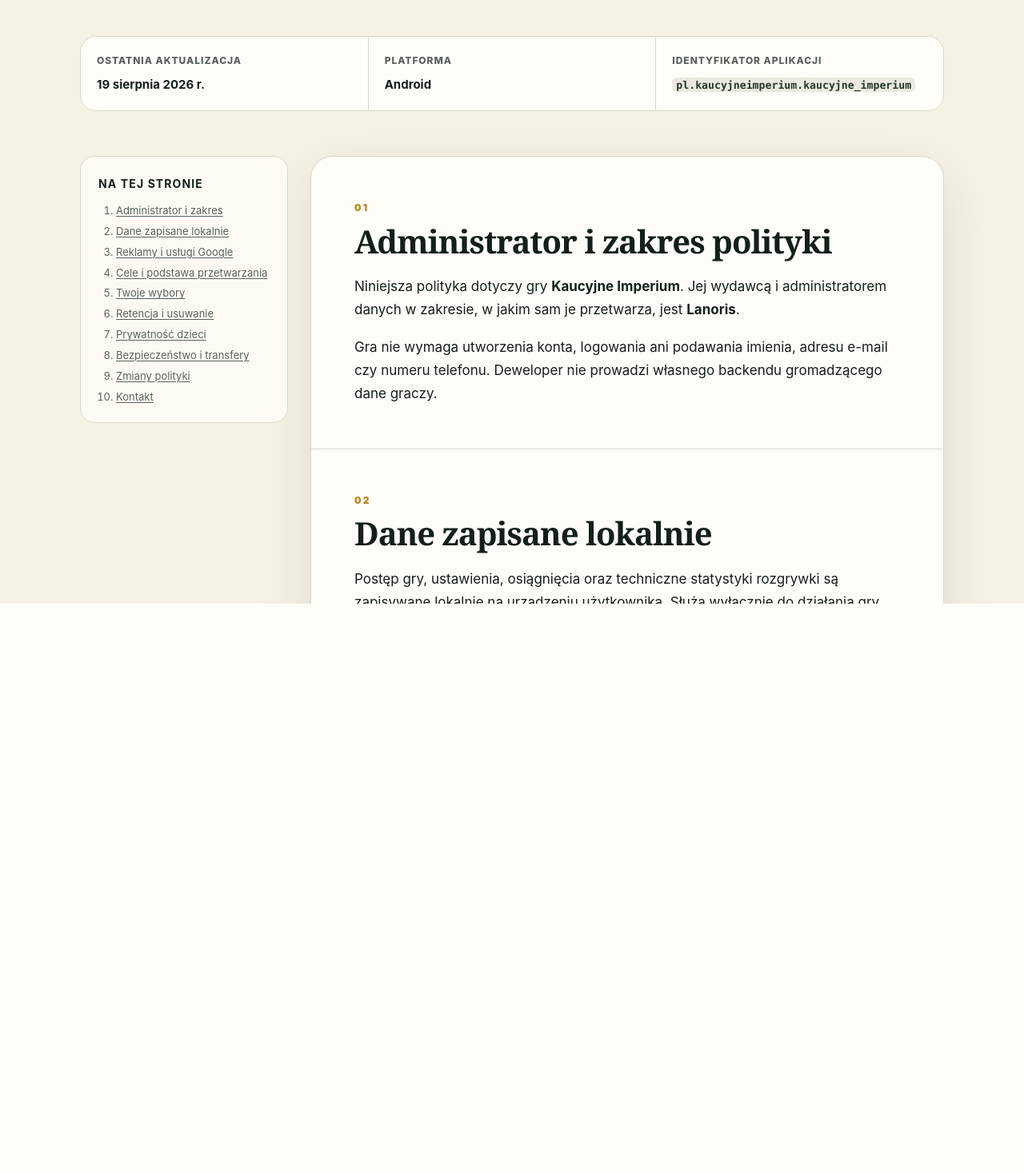
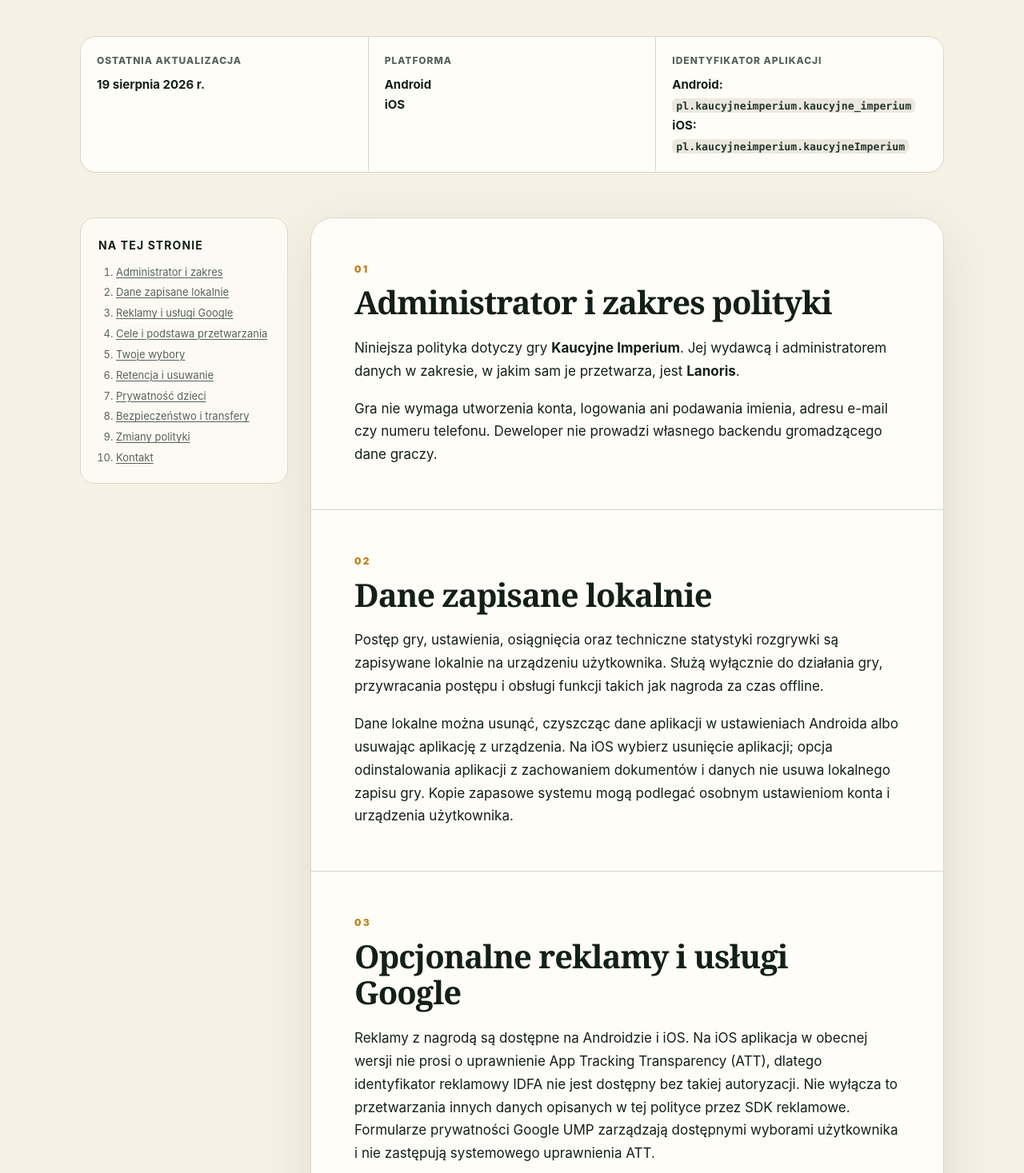
Before and after one commit to Quantess10/Quantess10.github.io, a plain HTML site: page docs/privacy/kaucyjne_imperium/index.html in a window 1280 px wide. Shown: the part 516-1983 px from the top of the page at 80% size. Drawn offline with Linux system fonts and the light colour scheme.

Commit message:
Update privacy policy for iOS and Android details

```diff
--- a/docs/privacy/kaucyjne_imperium/index.html
+++ b/docs/privacy/kaucyjne_imperium/index.html
@@ -48,10 +48,12 @@
           <div>
             <dt>Platforma</dt>
             <dd>Android</dd>
+            <dd>iOS</dd>
           </div>
           <div>
             <dt>Identyfikator aplikacji</dt>
-            <dd><code>pl.kaucyjneimperium.kaucyjne_imperium</code></dd>
+            <dd>Android: <code>pl.kaucyjneimperium.kaucyjne_imperium</code></dd>
+            <dd>iOS: <code>pl.kaucyjneimperium.kaucyjneImperium</code></dd>
           </div>
         </dl>
       </header>
@@ -99,9 +101,11 @@
               takich jak nagroda za czas offline.
             </p>
             <p>
-              Dane te nie są przesyłane na serwer dewelopera. Można je usunąć,
-              czyszcząc dane aplikacji w ustawieniach Androida albo odinstalowując
-              grę.
+              Dane lokalne można usunąć, czyszcząc dane aplikacji w ustawieniach Androida
+              albo usuwając aplikację z urządzenia. Na iOS wybierz usunięcie aplikacji;
+              opcja odinstalowania aplikacji z zachowaniem dokumentów i danych nie usuwa
+              lokalnego zapisu gry. Kopie zapasowe systemu mogą podlegać osobnym ustawieniom
+              konta i urządzenia użytkownika.
             </p>
           </section>
 
@@ -109,13 +113,13 @@
             <p class="section-number">03</p>
             <h2>Opcjonalne reklamy i usługi Google</h2>
             <p>
-              Gra może oferować dobrowolne reklamy z nagrodą, na przykład
-              podwojenie nagrody offline. Do ich obsługi wykorzystuje
-              <strong>Google Mobile Ads SDK</strong> oraz
-              <strong>User Messaging Platform (UMP)</strong>. Obejrzenie reklamy
-              nie jest wymagane do zwykłego odebrania nagrody ani kontynuowania
-              gry.
-            </p>
+              Reklamy z nagrodą są dostępne na Androidzie i iOS. Na iOS aplikacja w obecnej
+              wersji nie prosi o uprawnienie App Tracking Transparency (ATT), dlatego
+              identyfikator reklamowy IDFA nie jest dostępny bez takiej autoryzacji.
+              Nie wyłącza to przetwarzania innych danych opisanych w tej polityce przez
+              SDK reklamowe. Formularze prywatności Google UMP zarządzają dostępnymi
+              wyborami użytkownika i nie zastępują systemowego uprawnienia ATT.
+                          </p>
             <p>
               Zgodnie z informacjami Google, Mobile Ads SDK może automatycznie
               zbierać lub udostępniać Google między innymi:
```
